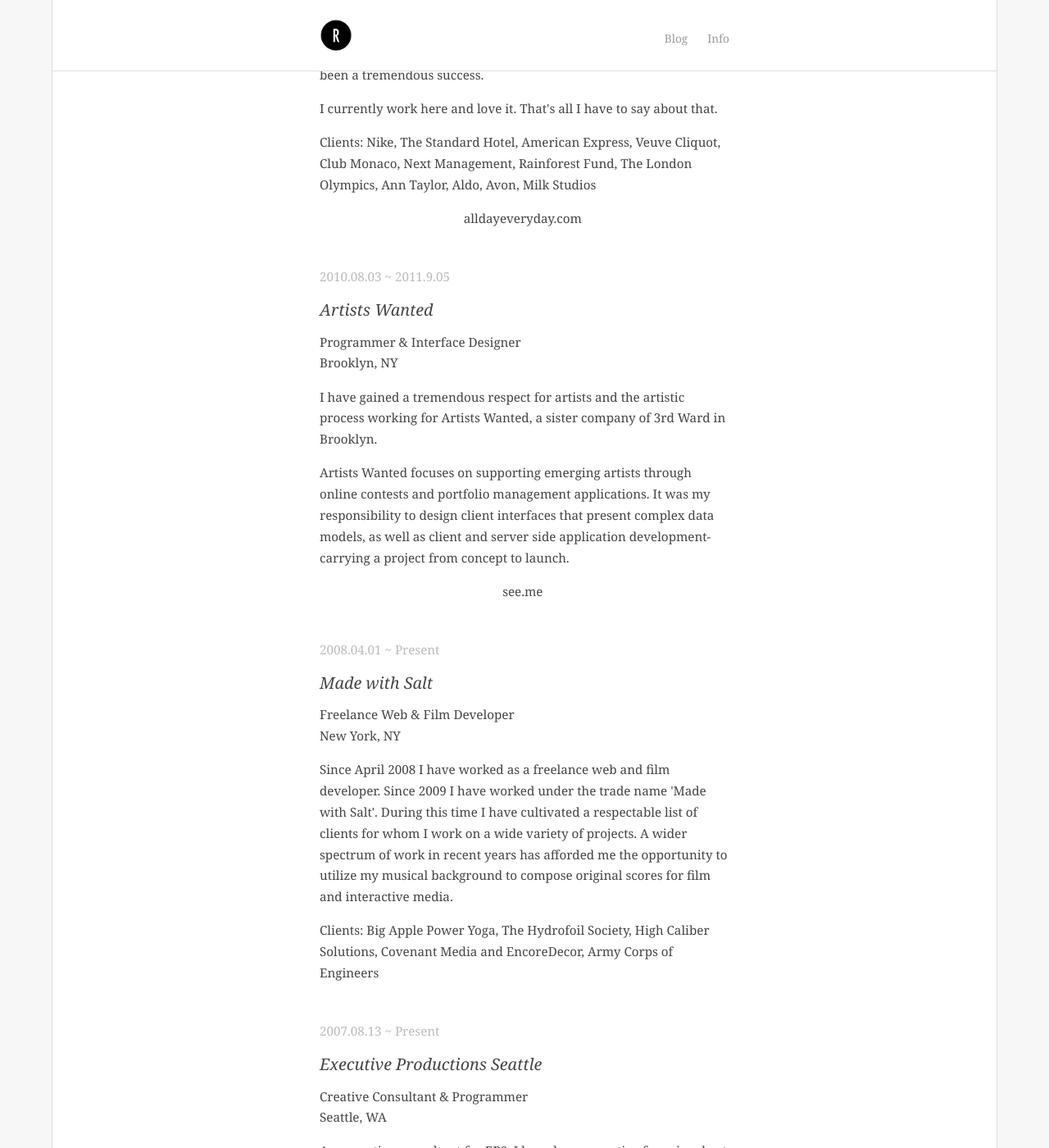
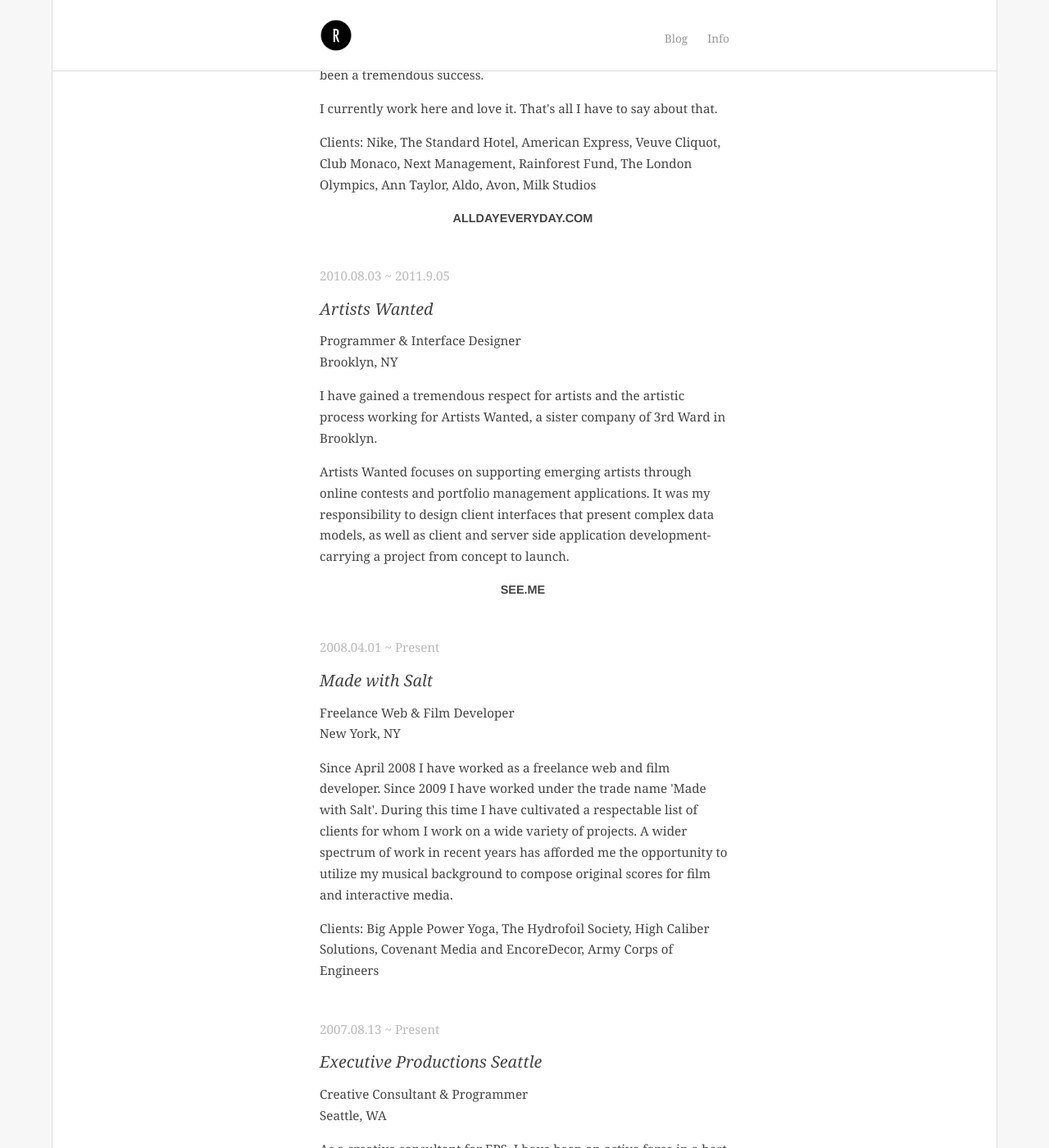
Before and after one commit to richardcalahan/richardcalahan.com, a Jekyll site: the page built from info/index.html, in a window 1280 px wide and 1400 px high, scrolled down 893 px. Shown: the whole window at 82% size. Built offline with Jekyll 4.4.1, drawn with Linux system fonts in a browser that asks for light colours; nearby versions of some CDN libraries.

Commit message:
styling links

```diff
--- a/css/style.css
+++ b/css/style.css
@@ -253,12 +253,18 @@
   text-decoration: none;
   display: block;
   text-align: center;
+  font-family: Helvetica Neue, sans serif;
+  text-transform: uppercase;
+  font-weight: bold;
+  font-size: .95em;
 }
 
 a.site span {
   -webkit-transition: opacity .3s;
   opacity: 0;
   color: #aaa;
+  font-family: Georgia, serif;
+  text-transform: lowercase;
 }
 
 a.site:hover span {
```
